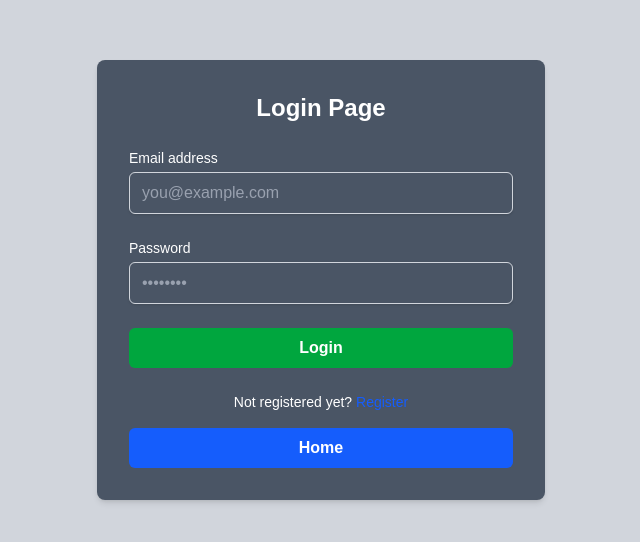
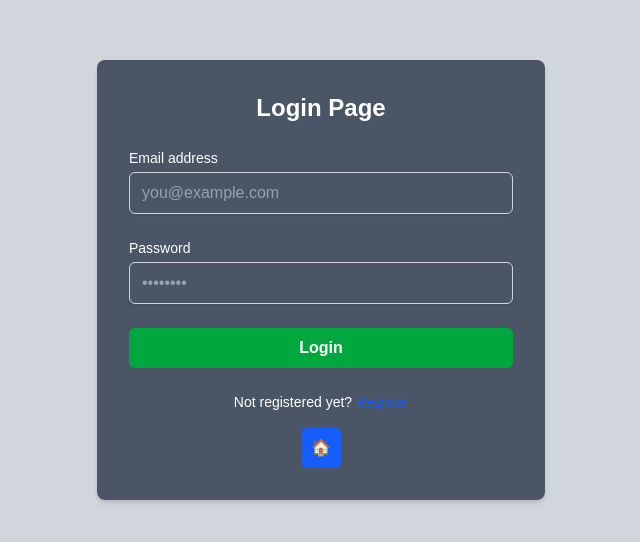
Before and after one commit to AvanishShukla20/pickCP_POTD_Client, a React (Vite) app: page /login in a window 1280 px wide. Shown: the part 120-662 px from the top of the page, without its empty margins (319-959 px from the left). Built offline with nearby package versions, Linux system fonts and the light colour scheme; no server answers.

Commit message:
added home button on login page

```diff
--- a/src/pages/Login.jsx
+++ b/src/pages/Login.jsx
@@ -101,10 +101,11 @@ export default function Login() {
         <div className="mt-4 text-center">
         <button
           type="button"
-            className="w-full bg-blue-600 text-white py-2 rounded-md font-semibold hover:bg-blue-700 transition"
           onClick={() => navigate("/")}
+          className="inline-flex items-center justify-center w-10 h-10 bg-blue-600 text-white rounded-md hover:bg-blue-700 transition"
+          title="Go to Home"
         >
-            Home
+          🏠
         </button>
       </div>
       </div>
```
Lines whose indentation alone changed are shown as unchanged.
